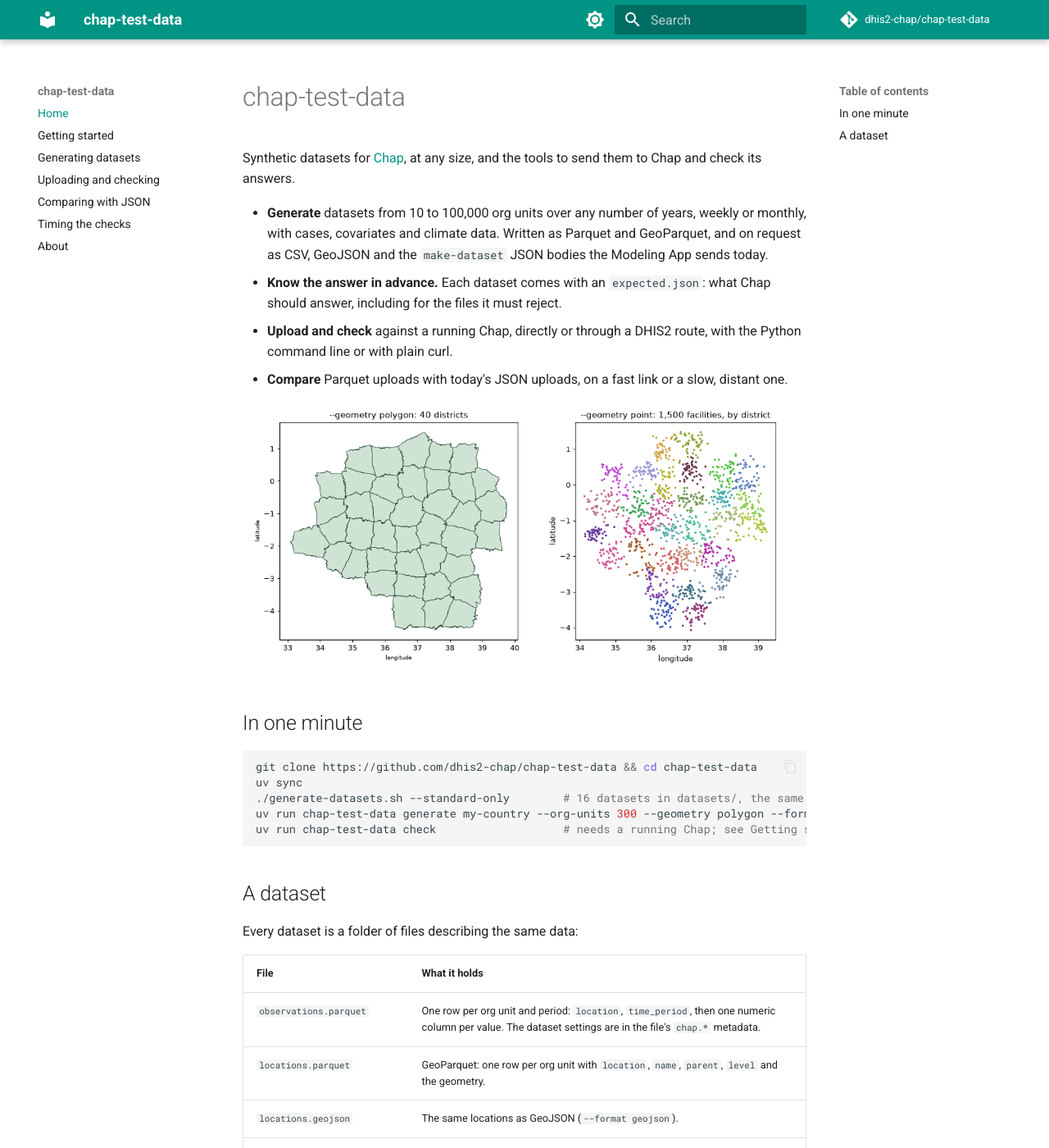
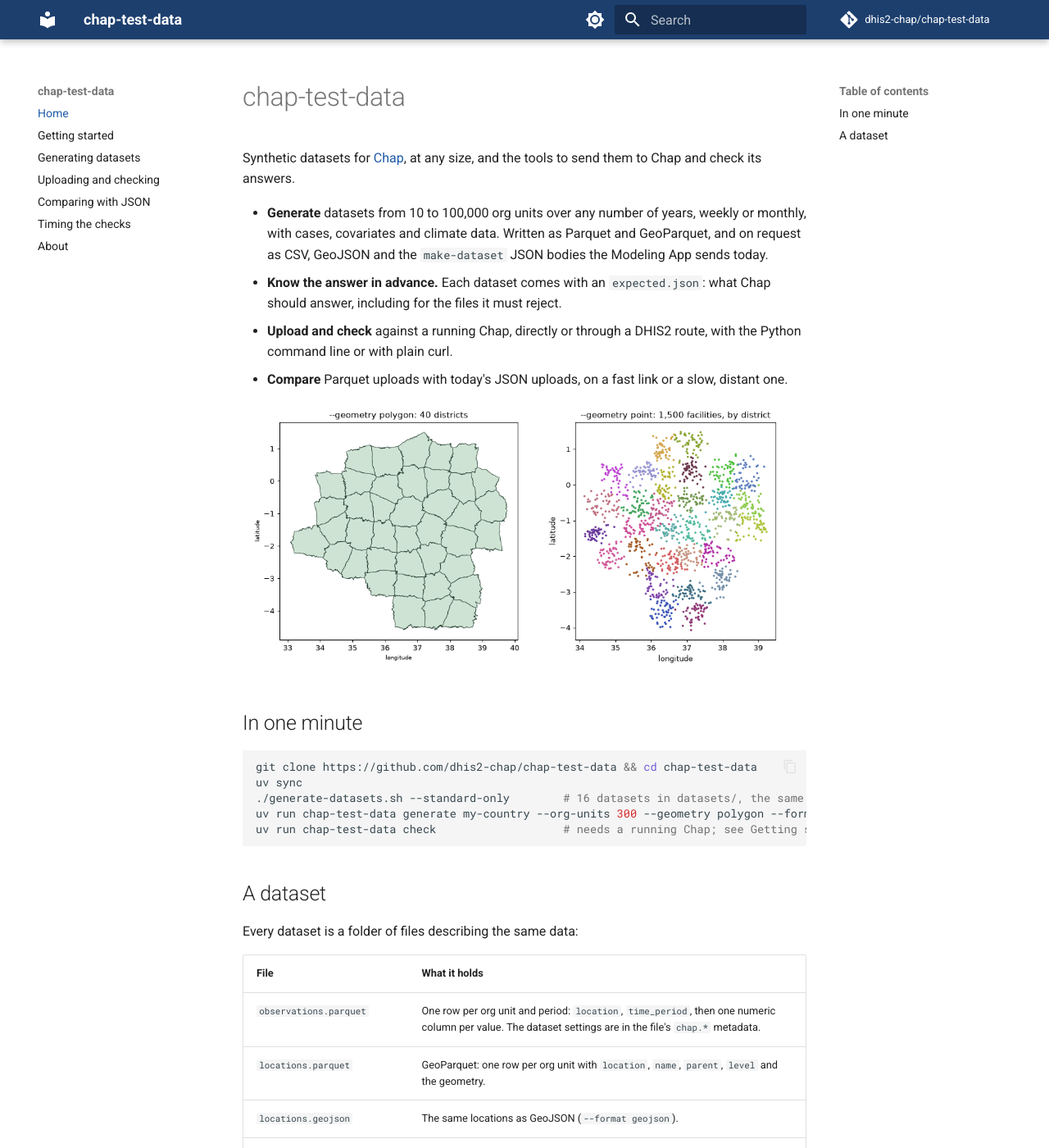
Before and after one commit to dhis2-chap/chap-test-data, an MkDocs documentation site: the page built from docs/index.md, in a window 1280 px wide and 1400 px high. Shown: the whole window at 82% size. Built offline with MkDocs 1.6.1 and Material for MkDocs 9.7.7, drawn with Linux system fonts in a browser that asks for light colours; comment, search, counter and statistics services are not loaded.

Commit message:
docs: dark blue theme

```diff
--- a/docs/stylesheets/extra.css
+++ b/docs/stylesheets/extra.css
@@ -1,3 +1,20 @@
+/* A dark blue theme. */
+:root {
+  --md-primary-fg-color: #1d3f6e;
+  --md-primary-fg-color--light: #2f5a94;
+  --md-primary-fg-color--dark: #142d4f;
+  --md-accent-fg-color: #2f6fc4;
+  --md-accent-fg-color--transparent: rgba(47, 111, 196, 0.1);
+}
+[data-md-color-scheme="default"] {
+  --md-typeset-a-color: #1f5aa6;
+}
+[data-md-color-scheme="slate"] {
+  --md-typeset-a-color: #7fb0f0;
+  --md-accent-fg-color: #7fb0f0;
+  --md-accent-fg-color--transparent: rgba(127, 176, 240, 0.1);
+}
+
 /* Code in tables (file names, options, column names) stays on one line. A table too wide for the
    screen scrolls sideways inside its own frame, not the page. */
 .md-typeset table:not([class]) code {
--- a/mkdocs.yml
+++ b/mkdocs.yml
@@ -9,14 +9,14 @@ theme:
   name: material
   palette:
     - scheme: default
-      primary: teal
-      accent: teal
+      primary: custom
+      accent: custom
       toggle:
         icon: material/brightness-7
         name: Switch to dark mode
     - scheme: slate
-      primary: teal
-      accent: teal
+      primary: custom
+      accent: custom
       toggle:
         icon: material/brightness-4
         name: Switch to light mode
```
